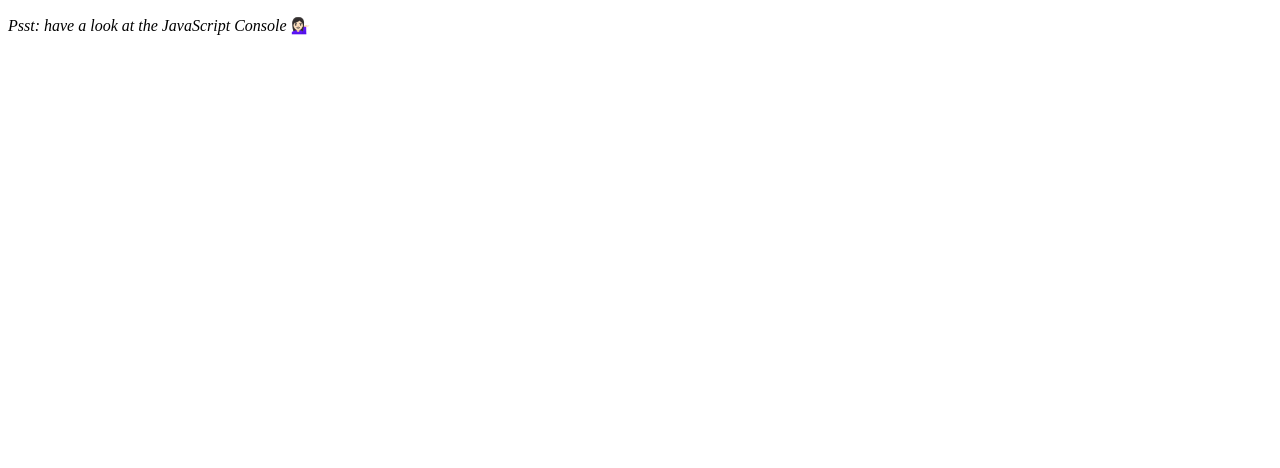
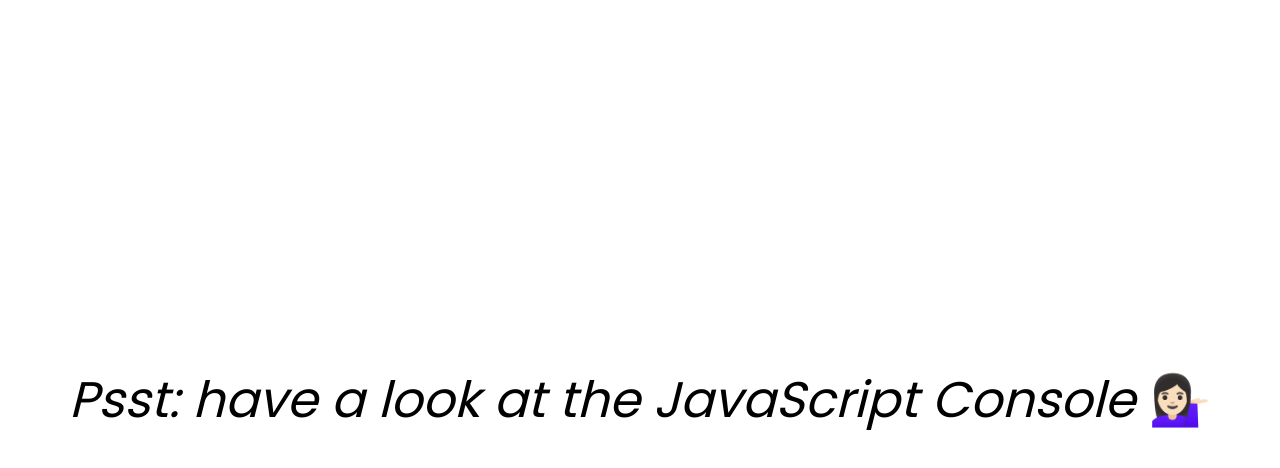
Before and after one commit to marocena26/JS30-challenges-array-cardio-1, a plain HTML site: page index.html in a window 1280 px wide. Drawn offline with Linux system fonts and the light colour scheme.

Commit message:
add some a simple styles

```diff
--- a/index.html
+++ b/index.html
@@ -4,10 +4,15 @@
     <meta charset="UTF-8" />
     <meta http-equiv="X-UA-Compatible" content="IE=edge" />
     <meta name="viewport" content="width=device-width, initial-scale=1.0" />
+    <link rel="stylesheet" href="main.css" />
+    <link
+      href="https://fonts.googleapis.com/css2?family=Poppins:wght@400;500;700&display=swap"
+      rel="stylesheet"
+    />
     <title>JS30 Array Cardio Day 1</title>
   </head>
-  <body>
-    <p><em>Psst: have a look at the JavaScript Console</em> 💁🏻‍♀️</p>
+  <body class="body">
+    <p class="title"><em>Psst: have a look at the JavaScript Console</em> 💁🏻‍♀️</p>
     <script src="main.js"></script>
   </body>
 </html>
--- /dev/null
+++ b/main.css
@@ -0,0 +1,21 @@
+* {
+  box-sizing: border-box;
+  margin: 0;
+  padding: 0;
+}
+
+:root {
+  font-family: "Poppins", sans-serif;
+}
+
+.body {
+  height: 100vh;
+  display: flex;
+  flex-direction: column;
+  justify-content: center;
+  align-items: center;
+}
+
+.title {
+  font-size: 50px;
+}
--- a/main.js
+++ b/main.js
@@ -158,4 +158,4 @@
   return obj;
 }, {});
 
-console.log(transports);
+console.table(transports);
```
